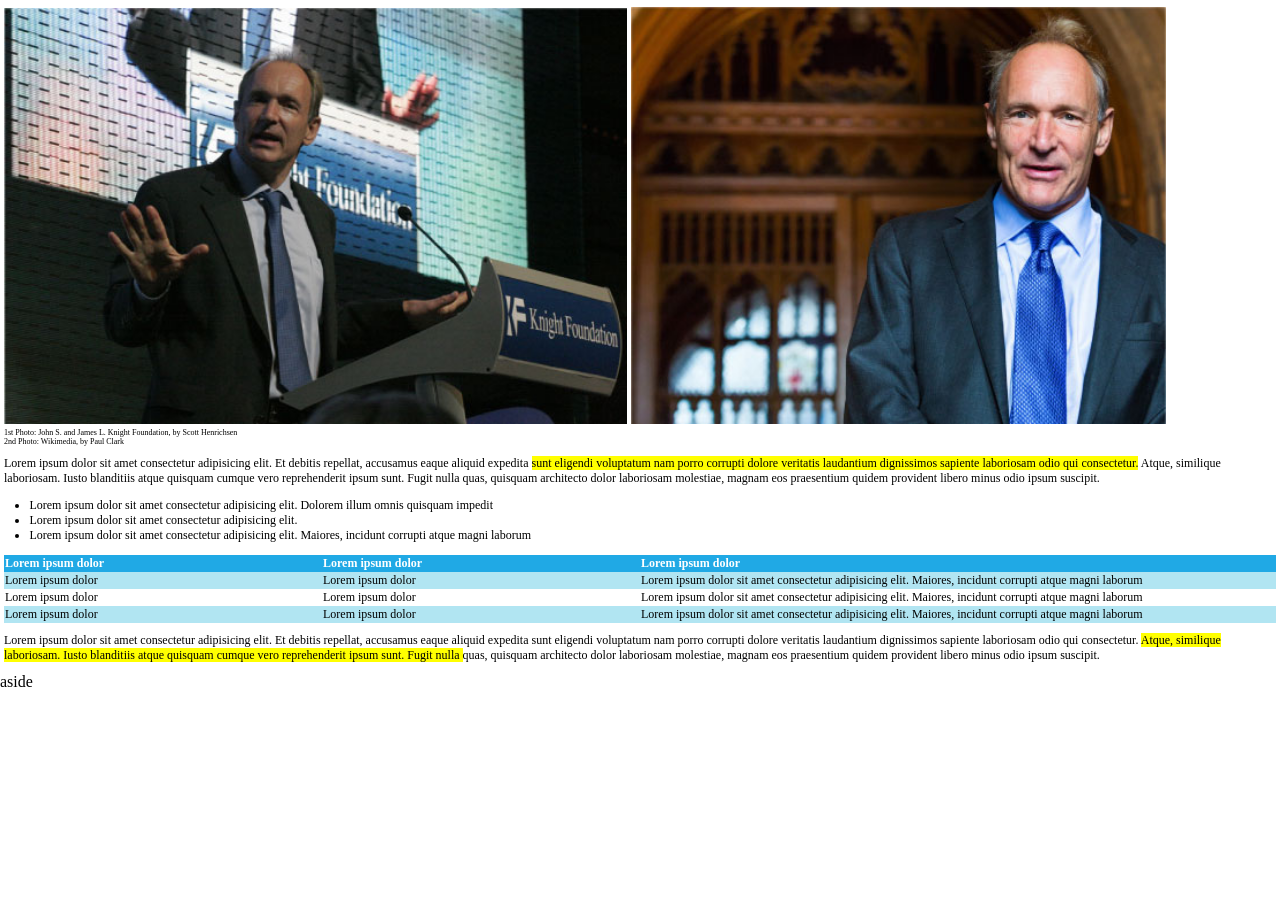
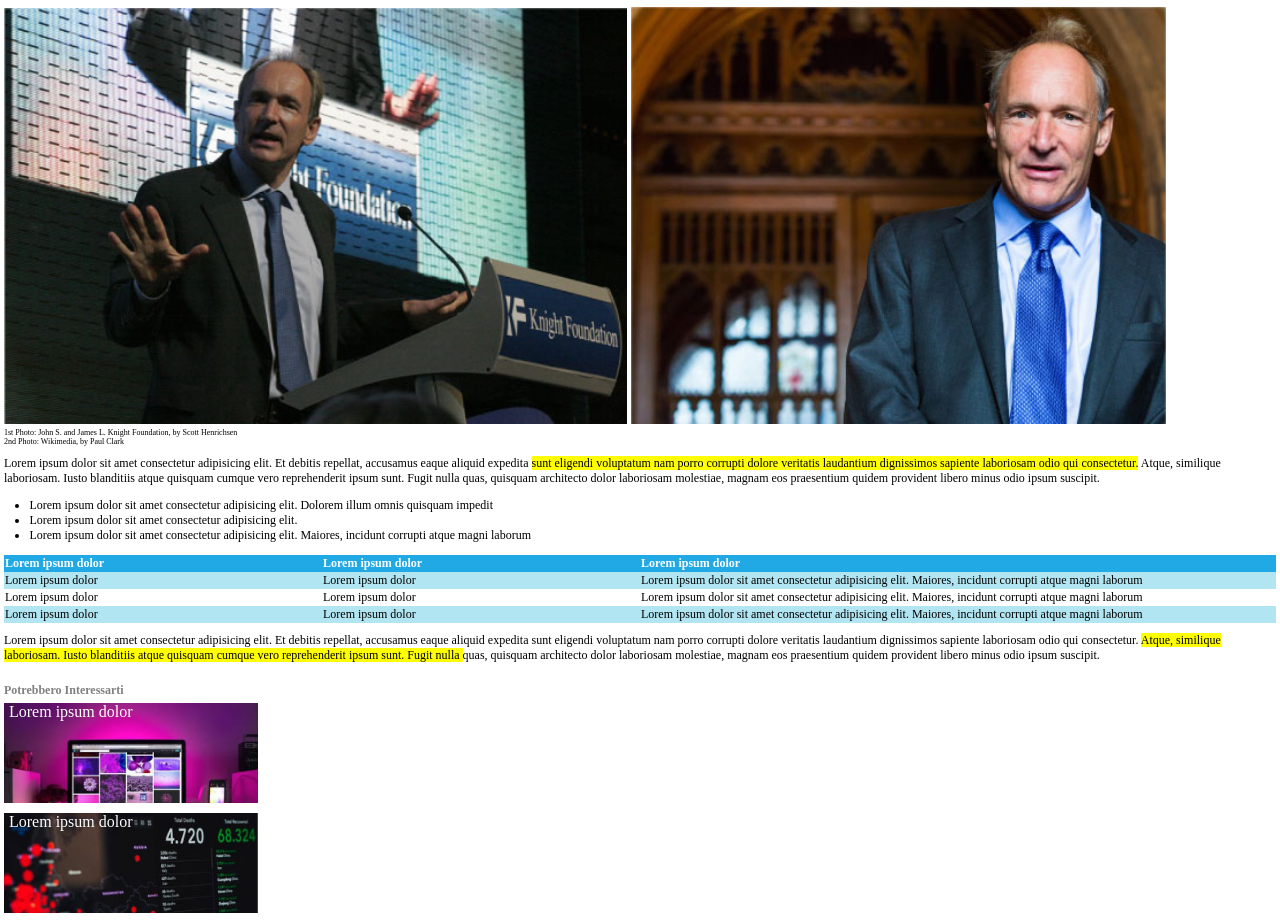
Before and after one commit to Valerio-Catellani/html-css-booleaner, a plain HTML site: page index.html in a window 1280 px wide. Shown: the part 153-1076 px from the top of the page. Before the commit the page ends 844 px from the top, so only its background shows below. Drawn offline with Linux system fonts and the light colour scheme.

Commit message:
created the aside

```diff
--- a/css/style1.css
+++ b/css/style1.css
@@ -1,4 +1,3 @@
-html,
 body {
   margin: 0;
   height: 100%;
@@ -9,7 +8,7 @@ header {
   background-image: url(../img/pattern.png);
   background-size: contain;
   background-color: #4ea0ff;
-  height: 10%;
+  height: 80px;
   position: relative;
 }
 
@@ -17,6 +16,7 @@ header {
   position: absolute;
   height: 50%;
   bottom: 10%;
+  left: 2%;
 }
 
 #logo img {
@@ -24,10 +24,11 @@ header {
 }
 
 
+
 /*---------------------------MAIN----------------------------*/
 
 main {
-  margin: 10px 4px 0;
+  margin: 10px 4px;
 }
 
 /*---------TITLE---------*/
@@ -47,12 +48,14 @@ main #title h2 {
 main #title p {
   display: inline;
   font-size: 12px;
+  color: #808080;
 }
 
 main #title h3 {
   margin: 0;
   font-size: 12px;
   font-weight: normal;
+  color: #808080;
 }
 
 /*---------FRONT IMAGES---------*/
@@ -96,7 +99,7 @@ main #title h3 {
 
 /*--TABLE--*/
 
-table {
+#main_content table {
   margin: 10px 0;
   border-collapse: collapse;
   width: 100%;
@@ -116,3 +119,37 @@ thead {
   color: white;
   background-color: #20a9e5;
 }
+
+/*---------ASIDE---------*/
+
+aside h4 {
+  color: #808080;
+  font-weight: bold;
+  font-size: 12px;
+  margin: 20px 0 5px 0;
+}
+
+.intrest {
+  height: 100px;
+  width: 20%;
+  margin-bottom: 10px;
+  background-size: cover;
+  color: white;
+}
+
+aside a {
+  padding: 5px;
+  margin: 0;
+  color: inherit;
+  /* Usa il colore ereditato dal genitore (solitamente il testo circostante) */
+  text-decoration: none;
+  /* Rimuove la sottolineatura */
+}
+
+#intrest1 {
+  background-image: url(../img/monitor.jpg);
+}
+
+#intrest2 {
+  background-image: url(../img/graph.jpg);
+}
--- a/index.html
+++ b/index.html
@@ -21,6 +21,7 @@
       <h1>Internet deve essere al servizio del "bene pubblico": il manifesto di Tim Berners-Lee</h1>
       <p>Scritto da</p>
       <h2 class="author">The Booleaner</h2>
+      <!-- ho messo h2 e h3 per dare all'autore un importanza semantica maggiore rispetto al semplice span come utilizzato in seguito-->
       <h3>il 10/10/2020</h3>
     </section>
 
@@ -110,16 +111,22 @@
         quas, quisquam architecto dolor laboriosam molestiae, magnam eos praesentium quidem provident libero minus odio
         ipsum suscipit.
       </h4>
+    </section>
 
 
-    </section>
+    <aside>
+      <h4>Potrebbero Interessarti</h4>
+      <div class="intrest " id="intrest1">
+        <a href="http://intrest1example">Lorem ipsum dolor</a>
+
+      </div>
+      <div class="intrest" id="intrest2">
+        <a href="http://intrest2example">Lorem ipsum dolor</a>
+      </div>
+
+    </aside>
 
   </main>
-
-
-  <aside>
-    aside
-  </aside>
 </body>
 
 </html>
```
